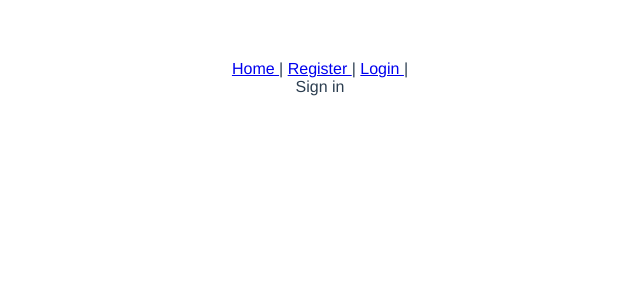
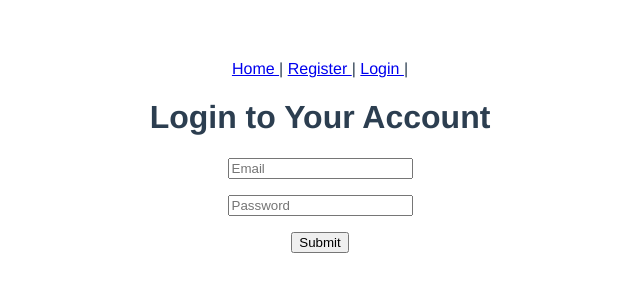
Before and after one commit to quentinHiribarne/character-builder, a Vue app: page /sign-in in a window 1280 px wide. Shown: the top 300 px of the page, without its empty margins (320-960 px from the left). Built offline with nearby package versions, Linux system fonts and the light colour scheme; no server answers.

Commit message:
register/login form + serviceworker

```diff
--- a/src/App.vue
+++ b/src/App.vue
@@ -10,57 +10,9 @@
 </template>
 
 <script>
-import { initializeApp } from "firebase/app";
-import { getAuth, signInWithEmailAndPassword } from "firebase/auth";
-import { ref } from "vue";
-
-const firebaseConfig = {
-  apiKey: "AIzaSyD1X7FDQ66jFw2stfe6Cx-UCDoxtAwAjzI",
-  authDomain: "character-builder-33d77.firebaseapp.com",
-  databaseURL:
-    "https://character-builder-33d77-default-rtdb.europe-west1.firebasedatabase.app",
-  projectId: "character-builder-33d77",
-  storageBucket: "character-builder-33d77.appspot.com",
-  messagingSenderId: "434435830572",
-  appId: "1:434435830572:web:bb7fc76939605dccf3f289",
-  measurementId: "G-LFM4SCRHLT",
-};
-
 export default {
     name: "App",
     components: {},
-  setup() {
-    // Initialize Firebase
-    const app = initializeApp(firebaseConfig);
-
-    let email = "quentin.hiribarne@gmail.com";
-    let password = "quentin";
-    let message = ref("");
-
-    // const user = ref({});
-    const errorCode = ref("");
-    const errorMessage = ref("");
-
-    // Initialize Firebase Authentication and get a reference to the service
-    const auth = getAuth();
-    const authenticate = () => {
-      signInWithEmailAndPassword(auth, email, password)
-        .then((userCredential) => {
-          // Signed in
-          const user = userCredential.user;
-          message.value = user.uid;
-        })
-        .catch((error) => {
-          errorCode.value = error.code;
-          errorMessage.value = error.message;
-        });
-    };
-
-    authenticate();
-    return {
-      message,
-    };
-  },
 };
 </script>
 
--- a/src/views/RegisterPage.vue
+++ b/src/views/RegisterPage.vue
@@ -1,3 +1,35 @@
 <template>
-    <div>Register</div>
+    <div>
+        <h1>Create an Account</h1>
+        <p><input type="text" placeholder="Email" v-model="email" /></p>
+        <p>
+            <input type="password" placeholder="Password" v-model="password" />
+        </p>
+        <p><button @click="register">Submit</button></p>
+    </div>
 </template>
+
+<script setup>
+import { ref } from "vue";
+import { getAuth, createUserWithEmailAndPassword } from "firebase/auth";
+import { useRouter } from "vue-router"; // import router
+
+const email = ref("");
+const password = ref("");
+const errorCode = ref("");
+const errorMessage = ref("");
+const router = useRouter(); // get a reference to our vue router
+
+const register = () => {
+    const auth = getAuth();
+    createUserWithEmailAndPassword(auth, email.value, password.value) // need .value because ref()
+        .then((userCredential) => {
+            console.log("Successfully registered!");
+            router.push("/"); // redirect to home
+        })
+        .catch((error) => {
+            errorCode.value = error.code;
+            errorMessage.value = error.message;
+        });
+};
+</script>
--- a/src/views/SignInPage.vue
+++ b/src/views/SignInPage.vue
@@ -1,3 +1,36 @@
 <template>
-    <div>Sign in</div>
+    <div>
+        <h1>Login to Your Account</h1>
+        <p><input type="text" placeholder="Email" v-model="email" /></p>
+        <p>
+            <input type="password" placeholder="Password" v-model="password" />
+        </p>
+        <p><button @click="signIn">Submit</button></p>
+    </div>
 </template>
+
+<script setup>
+import { ref } from "vue";
+import { getAuth, signInWithEmailAndPassword } from "firebase/auth";
+import { useRouter } from "vue-router"; // import router
+
+const email = ref("");
+const password = ref("");
+const errorCode = ref("");
+const errorMessage = ref("");
+const router = useRouter(); // get a reference to our vue router
+
+const signIn = () => {
+    const auth = getAuth();
+    console.log(auth, email.value, password.value);
+    signInWithEmailAndPassword(auth, email.value, password.value)
+        .then((userCredential) => {
+            console.log("Successfully logged in!");
+            router.push("/"); // redirect to home
+        })
+        .catch((error) => {
+            errorCode.value = error.code;
+            errorMessage.value = error.message;
+        });
+};
+</script>
--- a/vue.config.js
+++ b/vue.config.js
@@ -23,7 +23,9 @@
 module.exports = {
     transpileDependencies: true,
     devServer: {
-    https: true,
+        https: false,
+        allowedHosts: "all",
+        host: "0.0.0.0",
     },
     pwa: {
         name: "Character Builder",
```
Lines whose indentation alone changed are shown as unchanged.
